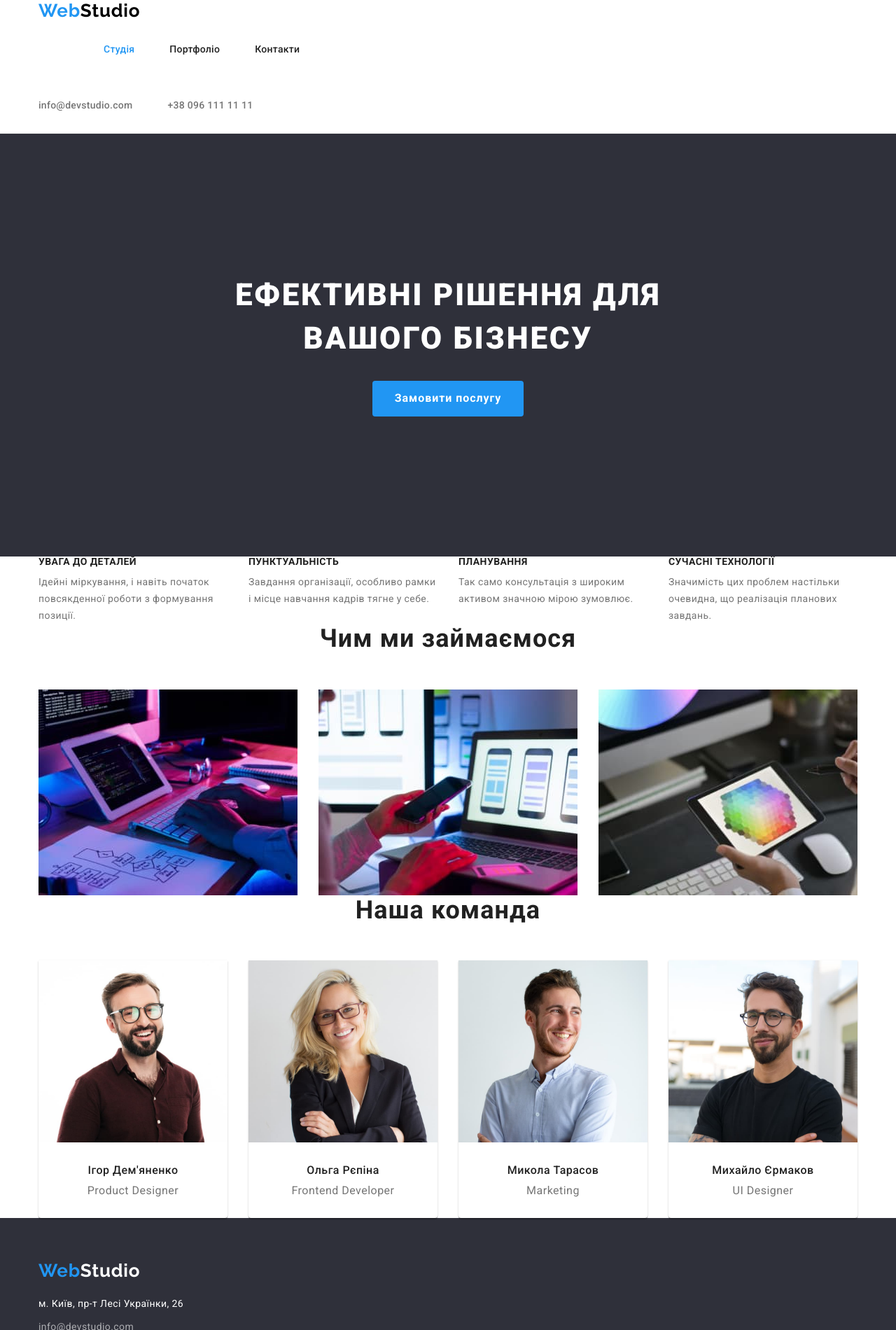
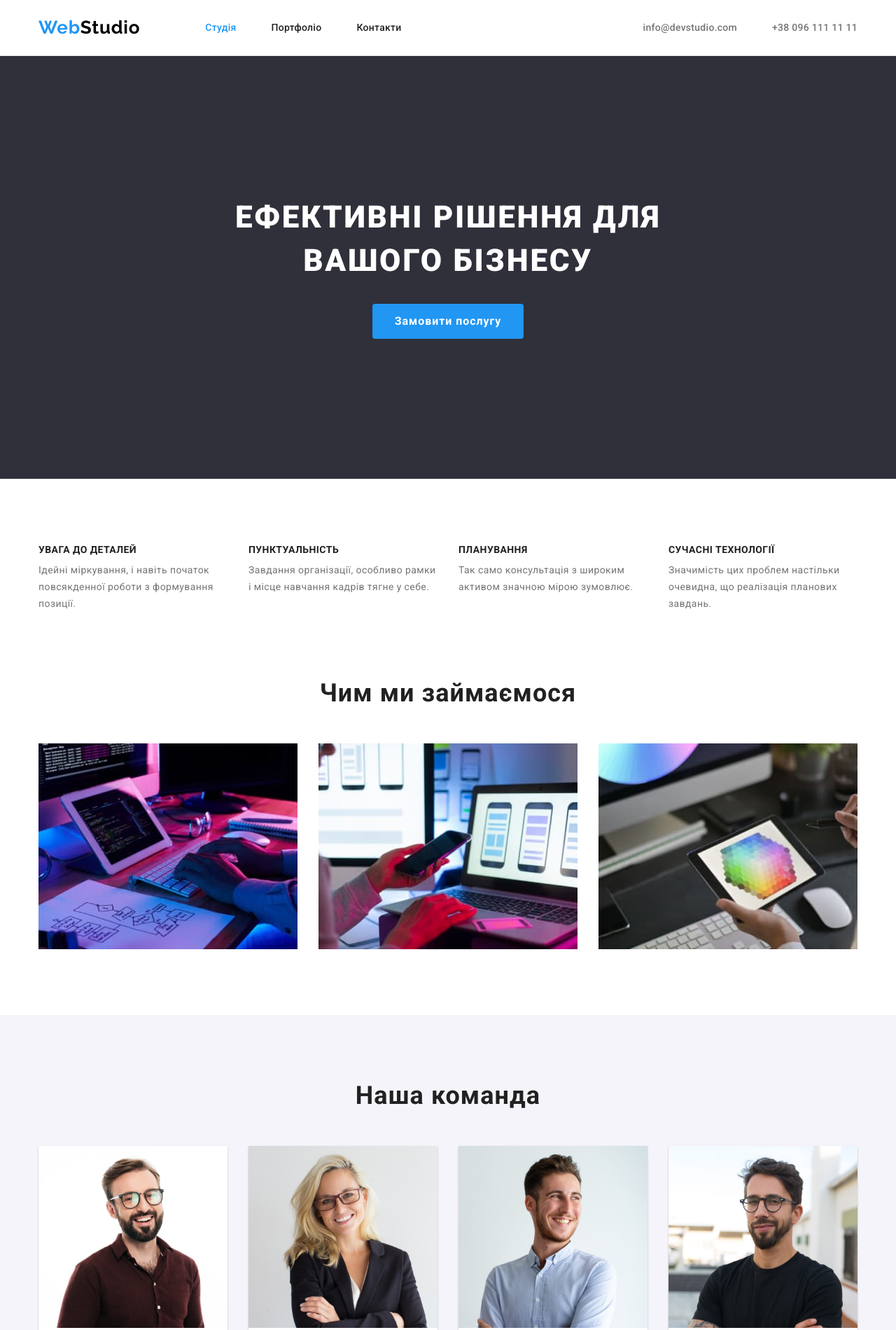
Before and after one commit to IraSholop/goit-markup-hw-03, a plain HTML site: page index.html in a window 1280 px wide. Shown: the top 1900 px of the page at 70% size. Drawn offline with nearby package versions, Linux system fonts and the light colour scheme.

Commit message:
Update html

```diff
--- a/index.html
+++ b/index.html
@@ -11,17 +11,24 @@
       href="https://fonts.googleapis.com/css2?family=Raleway:wght@700&family=Roboto:wght@400;500;700;900&display=swap"
       rel="stylesheet"
     />
-    <link rel="stylesheet" href="https://cdnjs.cloudflare.com/ajax/libs/modern-normalize/1.1.0/modern-normalize.min.css">
+    <link
+      rel="stylesheet"
+      href="https://cdnjs.cloudflare.com/ajax/libs/modern-normalize/1.1.0/modern-normalize.min.css"
+    />
     <link rel="stylesheet" href="./css/styles.css" />
   </head>
   <body>
     <header class="menu">
-      <div class="container">
+      <div class="container main-menu">
         <a href="./index.html" class="logo"><span class="logo-accent">Web</span>Studio</a>
         <nav class="menu-nav">
           <ul class="menu-list list">
-          <li class="menu-item"><a href="./index.html" class="menu-link link mark-page">Студія</a></li>
-          <li class="menu-item"><a href="./portfolio.html" class="menu-link link">Портфоліо</a></li>
+            <li class="menu-item">
+              <a href="./index.html" class="menu-link link mark-page">Студія</a>
+            </li>
+            <li class="menu-item">
+              <a href="./portfolio.html" class="menu-link link">Портфоліо</a>
+            </li>
             <li class="menu-item"><a href="" class="menu-link link">Контакти</a></li>
           </ul>
         </nav>
@@ -38,14 +45,14 @@
 
     <main class="main-page">
       <!-- Hero section -->
-      <section class="hero">
+      <section class="section hero">
         <div class="container">
           <h1 class="hero-title">Ефективні рішення для вашого бізнесу</h1>
           <button type="button" class="hero-btn">Замовити послугу</button>
         </div>
       </section>
       <!-- Features section -->
-      <section class="features-sect">
+      <section class="section">
         <div class="container">
           <h2 class="visually-hidden">Особливості</h2>
           <ul class="features-list list">
@@ -77,24 +84,30 @@
         </div>
       </section>
       <!-- Section About -->
-      <section class="about-sect">
+      <section class="section about">
         <div class="container">
           <h2 class="subtitle">Чим ми займаємося</h2>
           <ul class="about-list list">
-          <li><img src="./images/img.jpg" alt="Алгоритм" width="370" height="294" /></li>
-          <li><img src="./images/img_2.jpg" alt="Дизайн" width="370" height="294" /></li>
-          <li><img src="./images/img_3.jpg" alt="Колористика" width="370" height="294" /></li>
+            <li class="item">
+              <img src="./images/img.jpg" alt="Алгоритм" width="370" height="294" />
+            </li>
+            <li class="item">
+              <img src="./images/img_2.jpg" alt="Дизайн" width="370" height="294" />
+            </li>
+            <li class="item">
+              <img src="./images/img_3.jpg" alt="Колористика" width="370" height="294" />
+            </li>
           </ul>
         </div>
       </section>
       <!-- Section team -->
-      <section class="team-sect">
+      <section class="section team">
         <div class="container">
           <h2 class="subtitle">Наша команда</h2>
 
           <ul class="team-list list">
             <li class="team-item">
-            <img src="./images/img_4.jpg" alt="Ігор Дем'яненко" width="270" height="260"/>
+              <img src="./images/img_4.jpg" alt="Ігор Дем'яненко" width="270" height="260" />
               <h3 class="team-name">Ігор Дем'яненко</h3>
               <p class="team-position">Product Designer</p>
             </li>
@@ -120,7 +133,9 @@
 
     <footer class="page-footer">
       <div class="container">
-      <a href="./index.html" class="logo footer-logo"><span class="logo-accent">Web</span>Studio</a>
+        <a href="./index.html" class="logo footer-logo"
+          ><span class="logo-accent">Web</span>Studio</a
+        >
         <address class="footer-contact">
           <ul class="footer-list list">
             <li class="footer-item">
```
Also changed, not shown: portfolio.html (+31 -10 lines). Lines whose indentation alone changed are shown as unchanged.
